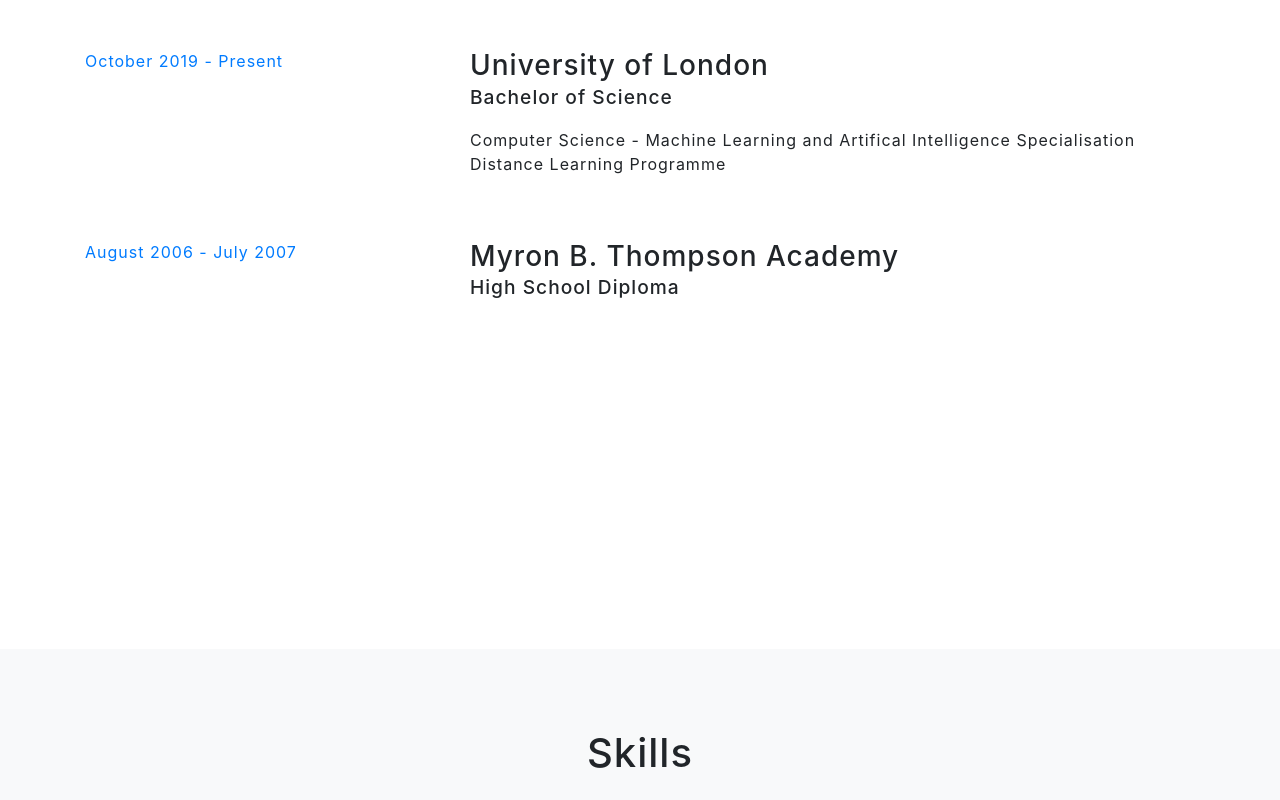
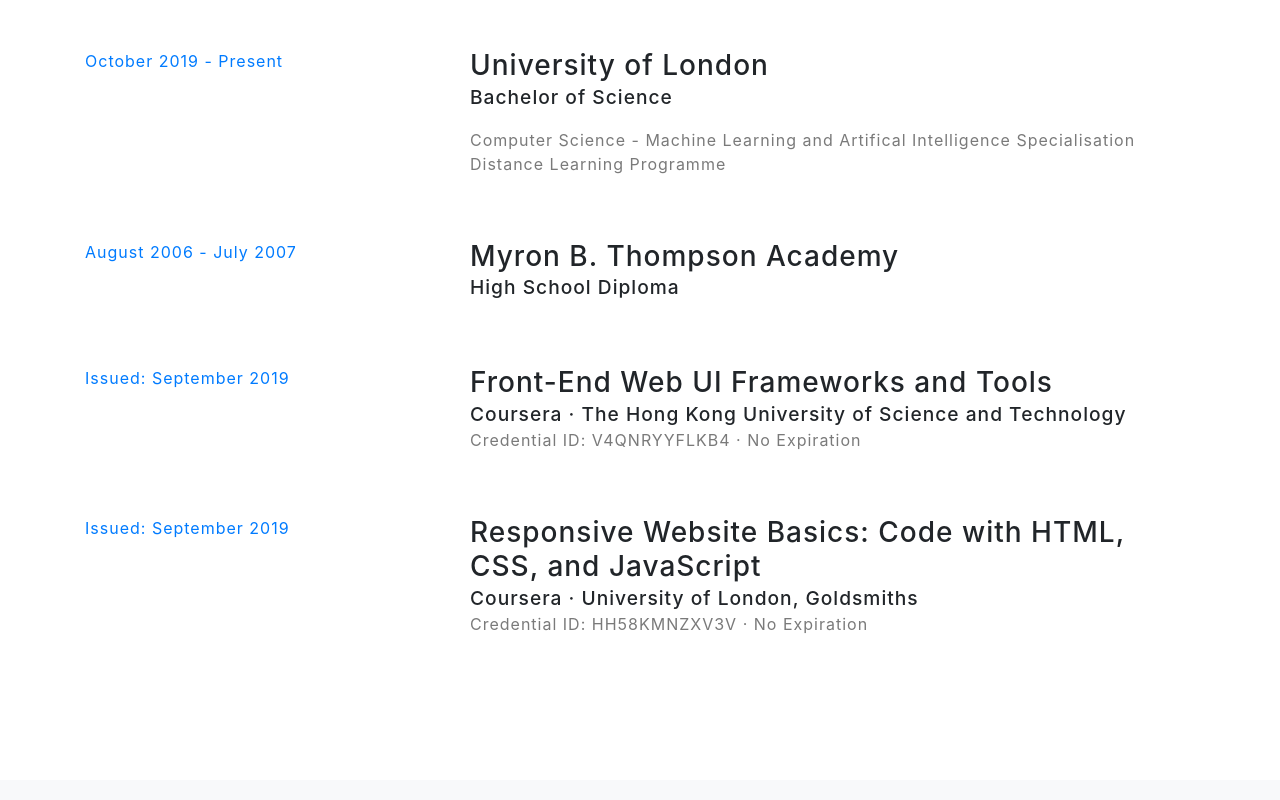
Before and after one commit to ElphC350/ElphC350.github.io, a website with bundled scripts: page index.html in a window 1280 px wide. Shown: the part 2800-3600 px from the top of the page. Built offline with nearby package versions, Linux system fonts and the light colour scheme.

Commit message:
Added certificates to education section. Updated color for description and flavor text.

```diff
--- a/index.html
+++ b/index.html
@@ -106,7 +106,7 @@
                         <span class="text-primary">October 2018 - Present</span>
                     </div>
                     <div class="mt-3">
-                        <p>Experienced using various tools and programs to update / troubleshoot firmware and perform physical repairs and upgrades to a fleet of 5000+ electric mobility devices.</p>
+                        <p class=" flav-text">Experienced using various tools and programs to update / troubleshoot firmware and perform physical repairs and upgrades to a fleet of 5000+ electric mobility devices.</p>
                     </div>
                 </div>
                 <div class="resume-date text-md-right d-none d-md-block">
@@ -122,7 +122,7 @@
                         <span class="text-primary">March 2018 - September 2018</span>
                     </div>
                     <div class="mt-3">
-                        <p>Head teller of main branch experienced in leveraging account and document management programs.</p>
+                        <p class="flav-text">Head teller of main branch experienced in leveraging account and document management programs.</p>
                     </div>
                 </div>
                 <div class="resume-date text-md-right d-none d-md-block">
@@ -137,7 +137,7 @@
                     <div class="text-md-right d-block d-md-none">
                         <span class="text-primary">March 2017 - April 2018</span>
                     </div>
-                    <div class="mt-3">
+                    <div class="mt-3 flav-text">
                         <p>One woman administration that leveraged a suite of software as well as superb organizational and communication skills to help this boutique photography studio flourish.</p>
                     </div>
                 </div>
@@ -166,7 +166,7 @@
                     <div class="text-md-right d-block d-md-none">
                         <span class="text-primary">October 2019 - Present</span>
                     </div>
-                    <div class="mt-3">
+                    <div class="mt-3 flav-text">
                         <p>Computer Science - Machine Learning and Artifical Intelligence Specialisation
                         <br>Distance Learning Programme</p>
                     </div>
@@ -187,6 +187,34 @@
                 </div>
                 <div class="resume-date text-md-left d-none d-md-block">
                     <span class="text-primary">August 2006 - July 2007</span>
+                </div>
+            </div>
+
+            <div class="resume-item d-flex flex-column flex-md-row justify-content-between mb-5">
+                <div class="resume-content col-md-8 order-md-last">
+                    <h3 class="mb-0">Front-End Web UI Frameworks and Tools</h3>
+                    <div class="subheading">Coursera &middot; The Hong Kong University of Science and Technology</div>
+                    <div class="resume-date text-md-right d-block d-md-none">
+                        <span class="text-primary">Issued: September 2019</span>
+                    </div>
+                    <p class="flav-text">Credential ID: V4QNRYYFLKB4 &middot; No Expiration</p>
+                </div>
+                <div class="resume-date text-md-left d-none d-md-block">
+                    <span class="text-primary">Issued: September 2019</span>
+                </div>
+            </div>
+
+            <div class="resume-item d-flex flex-column flex-md-row justify-content-between mb-5">
+                <div class="resume-content col-md-8 order-md-last">
+                    <h3 class="mb-0">Responsive Website Basics: Code with HTML, CSS, and JavaScript</h3>
+                    <div class="subheading">Coursera &middot; University of London, Goldsmiths</div>
+                    <div class="resume-date text-md-right d-block d-md-none">
+                        <span class="text-primary">Issued: September 2019</span>
+                    </div>
+                    <p class="flav-text">Credential ID: HH58KMNZXV3V &middot; No Expiration</p>
+                </div>
+                <div class="resume-date text-md-left d-none d-md-block">
+                    <span class="text-primary">Issued: September 2019</span>
                 </div>
             </div>
 
@@ -321,7 +349,7 @@
                             <i class="fas fa-map-marked-alt text-primary mb-2"></i>
                             <h4 class="text-uppercase m-0">Location</h4>
                             <hr class="my-4">
-                            <div class="small text-black-50">Austin, TX</div>
+                            <div class="small text-black-50">Austin, TX, USA</div>
                         </div>
                     </div>
                 </div>
--- a/scss/mySiteStyles.scss
+++ b/scss/mySiteStyles.scss
@@ -45,6 +45,10 @@
     margin-bottom: 4rem;
 }
 
+.flav-text {
+    color: $gray-650;
+}
+
 .strike-that {
     text-decoration: line-through;
 }
```
Also changed, not shown: css/mySiteStyles.css.
